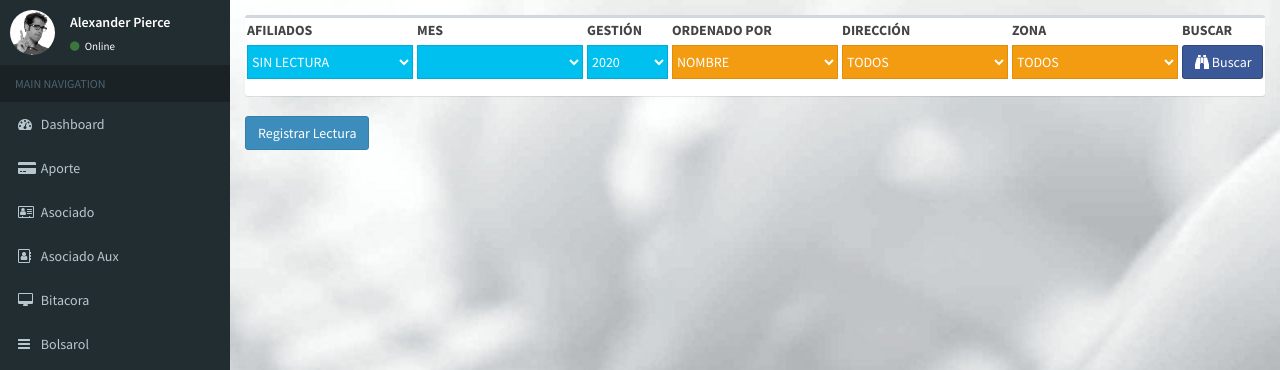
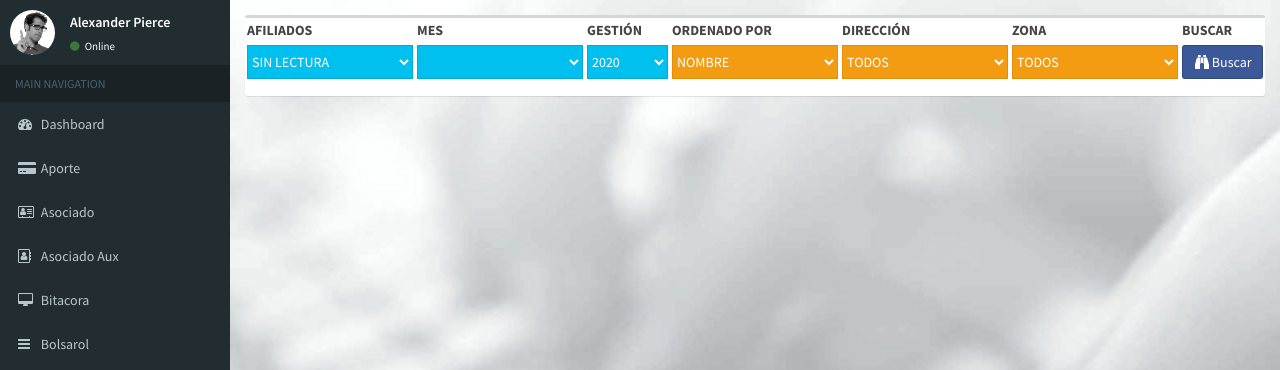
Before and after one commit to BitXad/xentra_web, a CodeIgniter app: page /database/lectura/lecturas in a window 1280 px wide. Shown: the part 50-420 px from the top of the page. Run offline with CodeIgniter, Linux system fonts and the light colour scheme; data that the repository does not hold is empty.

Commit message:
07.03.2020 Lecturas mejorado

```diff
--- a/application/config/config.php
+++ b/application/config/config.php
@@ -23,7 +23,7 @@ defined('BASEPATH') OR exit('No direct script access allowed');
 | a PHP script and you can easily do that on your own.
 |
 */
-$config['base_url'] = 'http://localhost/xentra_web/';
+$config['base_url'] = 'http://192.168.1.102/xentra_web/';
 
 /*
 |--------------------------------------------------------------------------
--- a/application/views/lectura/lecturas.php
+++ b/application/views/lectura/lecturas.php
@@ -168,7 +168,7 @@
 </div>
 
 <!-- Button trigger modal -->
-<button type="button" class="btn btn-primary" data-toggle="modal" data-target="#modal_lectura" id="boton_lectura">
+<button type="button" class="btn btn-primary" data-toggle="modal" data-target="#modal_lectura" id="boton_lectura" style='display:none;'>
   Registrar Lectura
 </button>
 
@@ -201,8 +201,11 @@
 
       </div>
       <div class="modal-footer">
-          <button type="button" class="btn btn-danger" data-dismiss="modal" id="boton_cerrar_lectura"><fa class="fa fa-times"></fa> Cerrar</button>
-          <button type="button" class="btn btn-success" onclick="registrar_lectura()" id="boton_registrar_lectura"><fa class="fa fa-floppy-o"></fa> Registrar Lectura</button>
+
+            <button type="button" class="btn btn-danger" data-dismiss="modal" id="boton_cerrar_lectura"><fa class="fa fa-times"></fa> Cerrar</button>
+
+            <button type="button" class="btn btn-success" onclick="registrar_lectura()" id="boton_registrar_lectura" style="display: none;"><fa class="fa fa-floppy-o"></fa> Registrar Lectura</button>
+
       </div>
     </div>
   </div>
--- a/resources/js/lecturas.js
+++ b/resources/js/lecturas.js
@@ -65,17 +65,16 @@ function formato_numerico(numer) {
     return resultado;
 }
 
-function calcular_consumo(e, id_asoc) {
 
-    var lectura_anterior = document.getElementById("lectura_anterior").value;
-    var lectura_actual = document.getElementById("lectura_actual").value;
-    var base_url = document.getElementById("base_url").value;
-    var controlador = base_url + "lectura/calcular_consumo";
-    var asociado = id_asoc;
 
-    tecla = (document.all) ? e.keyCode : e.which;
 
-    if (tecla == 13) {
+function calcular(id_asoc){
+        var lectura_anterior = document.getElementById("lectura_anterior").value;
+        var lectura_actual = document.getElementById("lectura_actual").value;
+        var base_url = document.getElementById("base_url").value;
+        var controlador = base_url + "lectura/calcular_consumo";
+        var asociado = id_asoc;
+
 
         if (lectura_actual >= lectura_anterior) {
             var consumo = lectura_actual - lectura_anterior;
@@ -111,16 +110,12 @@ function calcular_consumo(e, id_asoc) {
                     $("#canfact_lec").val(1);
                     $("#montofact_lec").val(total_bs);
 
+                    document.getElementById("boton_registrar_lectura").style.display = 'inline';
+
                     $("#boton_registrar_lectura").focus();
-
-
-
-
-
 
                 }, error: function (result) {
                     $("#consumo_bs").val("0.00");
-
                 }
             });
 
@@ -128,6 +123,66 @@ function calcular_consumo(e, id_asoc) {
             alert("ADVERTENCIA: La lectura actual no puede ser menor a la anterior..!!");
             $("#lectura_actual").focus();
         }
+}
+
+function calcular_consumo(e, id_asoc) {
+
+    var lectura_anterior = document.getElementById("lectura_anterior").value;
+    var lectura_actual = document.getElementById("lectura_actual").value;
+    var base_url = document.getElementById("base_url").value;
+    var controlador = base_url + "lectura/calcular_consumo";
+    var asociado = id_asoc;
+
+    tecla = (document.all) ? e.keyCode : e.which;
+
+    if (tecla == 13) {
+        calcular(id_asoc);
+
+//        if (lectura_actual >= lectura_anterior) {
+//            var consumo = lectura_actual - lectura_anterior;
+//            $("#consumo_mt3").val(Number(consumo).toFixed(2));
+//
+//            $.ajax({
+//                url: controlador,
+//                type: "POST",
+//                data: {consumo: consumo, asociado: asociado},
+//                success: function (result) {
+//
+//                    var res = JSON.parse(result);
+//
+//                    $("#consumo_bs").val(res[0].costo_agua);
+//                    $("#consumo_alcantarillado").val(res[0].costo_alcant);
+//
+//                    var consumo_bs = document.getElementById("consumo_bs").value;
+//                    var consumo_alcantarillado = document.getElementById("consumo_alcantarillado").value;
+//                    var aportes_multas = document.getElementById("aportes_multas").value;
+//                    var total_bs = "0.00";
+//
+//                    total_bs = Number(consumo_bs) + Number(consumo_alcantarillado) + Number(aportes_multas);
+//
+//                    $("#total_bs").val(total_bs.toFixed(2));
+//
+//                    //cargar inputs
+//                    $("#actual_lec").val(lectura_actual);
+//                    $("#anterior_lec").val(lectura_anterior);
+//                    $("#consumo_lec").val(consumo);
+//                    $("#totalcons_lec").val(consumo_bs);
+//                    $("#monto_lec").val(consumo_bs);
+//                    $("#estado_lec").val("LECTURADO");
+//                    $("#canfact_lec").val(1);
+//                    $("#montofact_lec").val(total_bs);
+//
+//                    $("#boton_registrar_lectura").focus();
+//
+//                }, error: function (result) {
+//                    $("#consumo_bs").val("0.00");
+//                }
+//            });
+//
+//        } else {
+//            alert("ADVERTENCIA: La lectura actual no puede ser menor a la anterior..!!");
+//            $("#lectura_actual").focus();
+//        }
     }
 }
 
@@ -254,7 +309,9 @@ function cargar_lectura(lectura) {
 
                 html += "<tr style='padding:0; background-color: " + color_fondo + "; font-size:13px; font-style: bold'>";
                 html += "<td style='padding:0;' " + columnas + "><b>LECT. ACTUAL (mt3): </b></td>";
-                html += "<td style='padding:0;'><input type='text' value='0.00' id='lectura_actual' style='background: yellow;' onclick='seleccionar_lectura()' onkeyup='calcular_consumo(event," + asociado + ")' " + ancho + "/></td>";
+                html += "<td style='padding:0;'><input type='number'  value='0.00' min='0' id='lectura_actual' style='background: yellow; width: 50pt;' onclick='seleccionar_lectura()' onkeyup='calcular_consumo(event," + asociado + ")' />";
+                html += "<button class='btn btn-xs btn-facebook' onclick ='calcular(" + asociado + ")'> Calcular</button>";
+                html += "</td>";
                 html += "</tr>";
 
                 html += "<tr style='padding:0; background-color: " + color_fondo + ";'>";
@@ -284,7 +341,7 @@ function cargar_lectura(lectura) {
 
                 html += "<tr style='padding:0; background-color: " + color_fondo + "; font-size:14px; font-style: bold'>";
                 html += "<td style='padding:0;' " + columnas + "><b>TOTAL (Bs): </b></td>";
-                html += "<td style='padding:0;'><input type='text' value='0' id='total_bs' style='background: silver;' readonly='true' " + ancho + "/></td>";
+                html += "<td style='padding:0;'><input type='text' value='0' id='total_bs' style='background: orange;' readonly='true' " + ancho + "/></td>";
                 html += "</tr>";
 
 
@@ -470,7 +527,7 @@ function buscar_asociados() {
 
                 html += "<table class='table table-striped' id='mitabla'>";
                 html += "<tr>";
-                html += "<th>#</th>";
+//                html += "<th>ORD</th>";
                 html += "<th>Nombre Asociado</th>";
                 html += "<th> </th>";
                 html += "</tr>";
@@ -501,13 +558,13 @@ function buscar_asociados() {
                 if (esMobil()) {
 
                     html += "<tr style='line-height:5px;'>";
-                    html += "<td style='padding:0;'>" + (i + 1) + "</td>";
+//                    html += "<td style='padding:0;'><font face='Arial' size='3'>"+res[i].orden_asoc+"</font></td>";
 
                     if (nombrecompleto.length > 30) {
                         nombrecompleto = nombrecompleto.substr(0, 29) + "..";
                     }
 
-                    html += "<td style='padding:0; width:8cm;'><font face='Arial' size='2'><b>" + nombrecompleto + "</b></font>";
+                    html += "<td style='padding:0; width:8cm;'> <font face='Arial' size='2'><b><span class='btn btn-danger btn-xs'>"+res[i].orden_asoc+"</span>"+ nombrecompleto + "</b></font>";
                     html += "<br><b>C.I.: </b>" + res[i].ci_asoc + " <b>| Telef.: </b>" + res[i].telefono_asoc;
                     html += "<br><b>CÓDIGO: </b>" + res[i].codigo_asoc;
                     html += "<br><b>TIPO: </b>" + res[i].tipo_asoc;
@@ -517,8 +574,8 @@ function buscar_asociados() {
                     html += "<td>";
                     html += "<center>";
                     html += "<img src='" + imagen + "' width='30' height='40' >";
-                    html += "<br><br><a href='" + base_url + "lectura/historial/" + res[i].id_asoc + "' class='btn btn-facebook btn-xs' title='Historial de lecturas' target='_BLANK'><fa class='fa fa-list'></fa></a>";
-                    html += "<button onclick = 'cargar_lectura(" + JSON.stringify(res[i]) + ")' class='btn btn-warning btn-xs' title='Registrar lecturas'><fa class='fa fa-pencil'></button></a>";
+                    html += "<br><button onclick = 'cargar_lectura(" + JSON.stringify(res[i]) + ")' class='btn btn-warning btn-xs' title='Registrar lecturas'><fa class='fa fa-pencil'></fa>Lecturar</button></a>";
+                    html += "<br><a href='" + base_url + "lectura/historial/" + res[i].id_asoc + "' class='btn btn-facebook btn-xs' title='Historial de lecturas' target='_BLANK'><fa class='fa fa-list'></fa></a>";
                     html += "<a href='" + base_url + "lectura/ultimo_preaviso/" + res[i].id_asoc + "' class='btn btn-info btn-xs' title='Ultimo preaviso' target='_BLANK'><fa class='fa fa-book'></fa></a>";
                     html += "</center>";
                     html += "</td>";
@@ -538,7 +595,7 @@ function buscar_asociados() {
                         nombrecompleto = nombrecompleto.substr(0, 29) + "..";
                     }
 
-                    html += "<td style='padding:0; width:8cm;'><font face='Arial' size='3'><b>" + nombrecompleto + "</b></font>";
+                    html += "<td style='padding:0; width:8cm;'><font face='Arial' size='3'><b>" + nombrecompleto+ "</b></font>";
                     html += "<br>C.I.: " + res[i].ci_asoc + " | Telef.: " + res[i].telefono_asoc + "</td>";
 
                     html += "<td style='padding:0;'>" + res[i].tipo_asoc + "</td>";
@@ -546,8 +603,8 @@ function buscar_asociados() {
                     html += "<td style='padding:0;'>" + res[i].direccion_asoc + "</td>";
                     html += "<td style='padding:0;'>" + res[i].medidor_asoc + "</td>";
                     html += "<td>";
+                    html += "<button onclick = 'cargar_lectura(" + JSON.stringify(res[i]) + ")' class='btn btn-warning btn-xs' title='Registrar lecturas'><fa class='fa fa-pencil'> </fa> Lecturar </button></a>";
                     html += "<a href='" + base_url + "lectura/historial/" + res[i].id_asoc + "' class='btn btn-facebook btn-xs' title='Historial de lecturas' target='_BLANK'><fa class='fa fa-list'></fa></a>";
-                    html += "<button onclick = 'cargar_lectura(" + JSON.stringify(res[i]) + ")' class='btn btn-warning btn-xs' title='Registrar lecturas'><fa class='fa fa-pencil'></button></a>";
                     html += "<a href='" + base_url + "lectura/ultimo_preaviso/" + res[i].id_asoc + "' class='btn btn-info btn-xs' title='Ultimo preaviso' target='_BLANK'><fa class='fa fa-book'></fa></a>";
                     html += "</td>";
                     html += "</tr>";
@@ -605,6 +662,7 @@ function registrar_lectura() {
              var r = JSON.parse(result);
             $("#boton_cerrar_lectura").click();
             $("#boton_buscar").click();
+            document.getElementById("boton_registrar_lectura").style.display = 'none';
 //            alert(r.length);
 //            window.location.href = base_url+"lectura/preaviso_boucher/"+r[0].id_lec;
             window.open(base_url+"lectura/preaviso_boucher/"+r[0].id_lec, '_blank');
```
